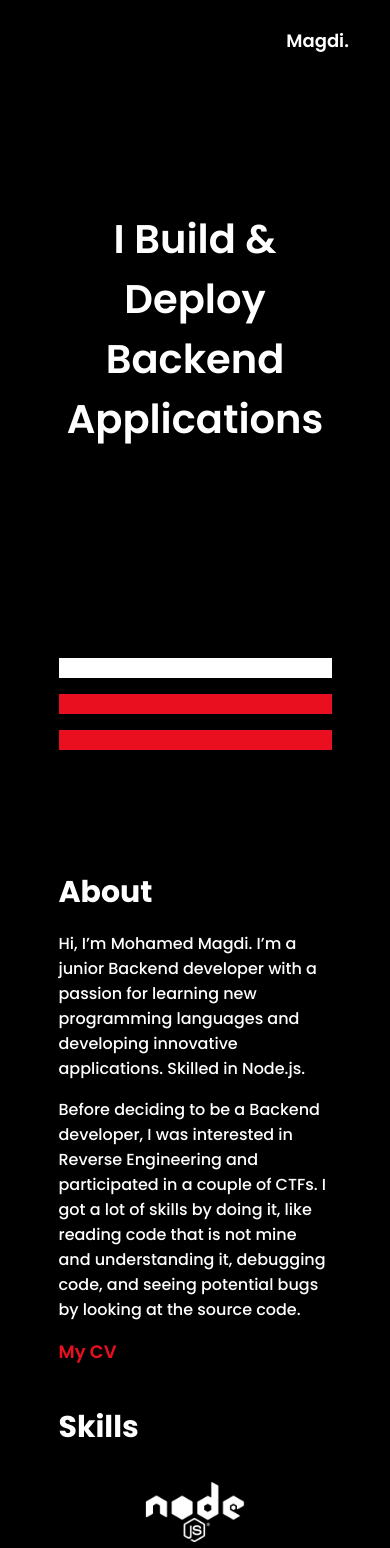
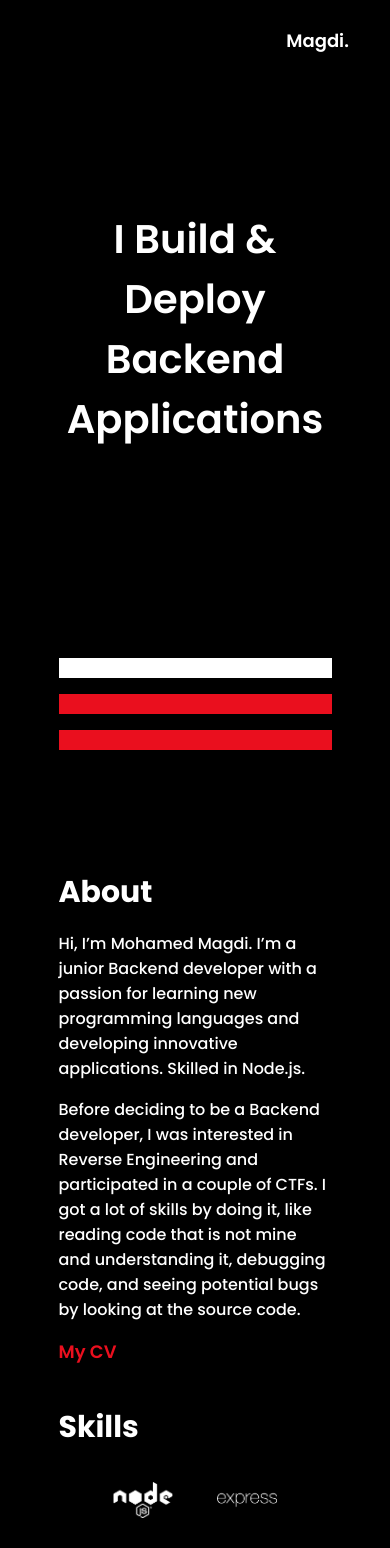
Before and after one commit to MuhamedMagdi/MuhamedMagdi.github.io, a React (Create React App) app: page /about in a window 390 px wide. Shown: the top 1548 px of the page. Built offline with nearby package versions, Linux system fonts and the light colour scheme.

Commit message:
making images responsive

```diff
--- a/src/components/localImage/index.css
+++ b/src/components/localImage/index.css
@@ -10,3 +10,15 @@
     width: 100px;
     margin: 1rem;
 }
+
+@media screen and (max-width: 720px) {
+    .image {
+        width: 80px;
+    }
+}
+
+@media screen and (max-width: 500px) {
+    .image {
+        width: 60px;
+    }
+}
```
